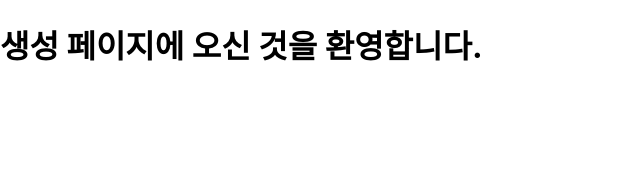
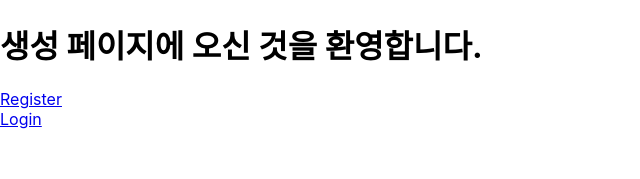
Before and after one commit to hyoungqu23/firebase_example, a React (Create React App) app: page / in a window 1280 px wide. Shown: the top 179 px of the page, without its empty margins (0-640 px from the left). Built offline with nearby package versions, Linux system fonts and the light colour scheme.

Commit message:
Feat: 메인 페이지에 로그인, 회원가입 버튼 추가

```diff
--- a/src/pages/Home/index.tsx
+++ b/src/pages/Home/index.tsx
@@ -1,4 +1,5 @@
 import React from 'react';
+import { Link } from 'react-router-dom';
 
 type Props = {};
 
@@ -6,6 +7,9 @@
   return (
     <div>
       <h1>생성 페이지에 오신 것을 환영합니다.</h1>
+      <Link to="/register">Register</Link>
+      <br />
+      <Link to="/login">Login</Link>
     </div>
   );
 };
```
